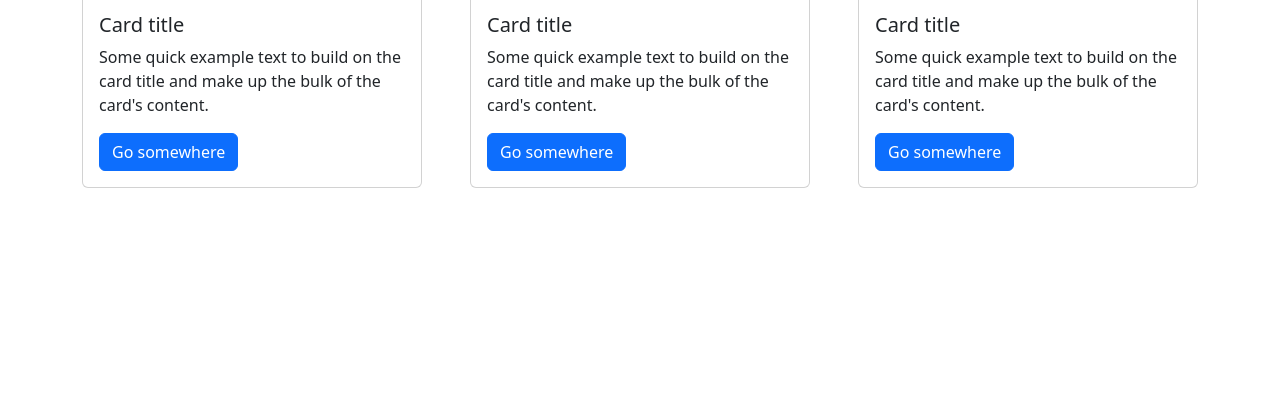
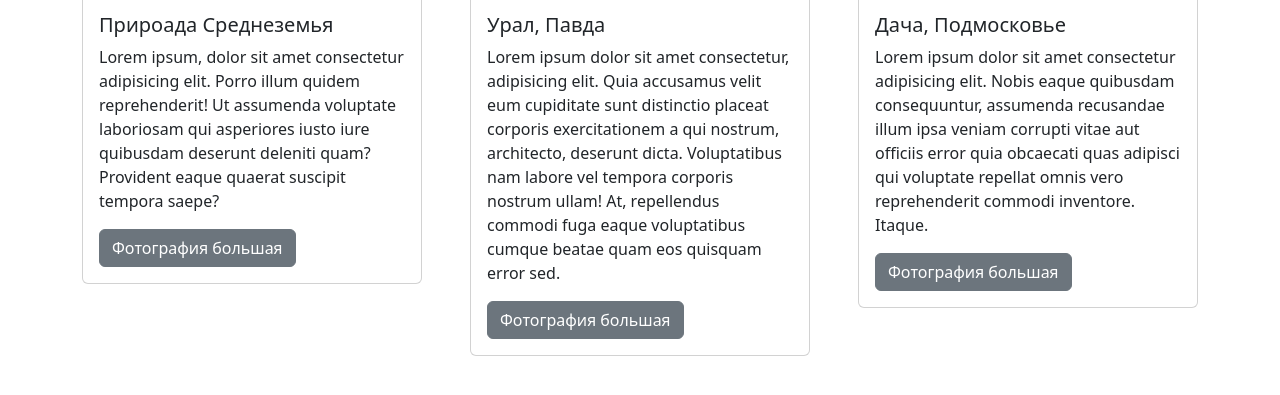
Before and after one commit to AndrewBiz/html-bogdan, a plain HTML site: page places.html in a window 1280 px wide. Shown: the part 479-874 px from the top of the page. Before the commit the page ends 800 px from the top, so only its background shows below. Drawn offline with nearby package versions, Linux system fonts and the light colour scheme.

Commit message:
photos and text added

```diff
--- a/places.html
+++ b/places.html
@@ -59,12 +59,19 @@
               alt="My image"
             />
             <div class="card-body">
-              <h5 class="card-title">Card title</h5>
+              <h5 class="card-title">Прироада Среднеземья</h5>
               <p class="card-text">
-                Some quick example text to build on the card title and make up
-                the bulk of the card's content.
+                Lorem ipsum, dolor sit amet consectetur adipisicing elit. Porro
+                illum quidem reprehenderit! Ut assumenda voluptate laboriosam
+                qui asperiores iusto iure quibusdam deserunt deleniti quam?
+                Provident eaque quaerat suscipit tempora saepe?
               </p>
-              <a href="#" class="btn btn-primary">Go somewhere</a>
+              <a
+                href="https://picsum.photos/id/13/1300"
+                class="btn btn-secondary"
+                target="_blank"
+                >Фотография большая</a
+              >
             </div>
           </div>
         </div>
@@ -77,12 +84,21 @@
               alt="My image"
             />
             <div class="card-body">
-              <h5 class="card-title">Card title</h5>
+              <h5 class="card-title">Урал, Павда</h5>
               <p class="card-text">
-                Some quick example text to build on the card title and make up
-                the bulk of the card's content.
+                Lorem ipsum dolor sit amet consectetur, adipisicing elit. Quia
+                accusamus velit eum cupiditate sunt distinctio placeat corporis
+                exercitationem a qui nostrum, architecto, deserunt dicta.
+                Voluptatibus nam labore vel tempora corporis nostrum ullam! At,
+                repellendus commodi fuga eaque voluptatibus cumque beatae quam
+                eos quisquam error sed.
               </p>
-              <a href="#" class="btn btn-primary">Go somewhere</a>
+              <a
+                href="https://picsum.photos/id/28/1300"
+                class="btn btn-secondary"
+                target="_blank"
+                >Фотография большая</a
+              >
             </div>
           </div>
         </div>
@@ -95,12 +111,20 @@
               alt="My image"
             />
             <div class="card-body">
-              <h5 class="card-title">Card title</h5>
+              <h5 class="card-title">Дача, Подмосковье</h5>
               <p class="card-text">
-                Some quick example text to build on the card title and make up
-                the bulk of the card's content.
+                Lorem ipsum dolor sit amet consectetur adipisicing elit. Nobis
+                eaque quibusdam consequuntur, assumenda recusandae illum ipsa
+                veniam corrupti vitae aut officiis error quia obcaecati quas
+                adipisci qui voluptate repellat omnis vero reprehenderit commodi
+                inventore. Itaque.
               </p>
-              <a href="#" class="btn btn-primary">Go somewhere</a>
+              <a
+                href="https://picsum.photos/id/33/1300"
+                class="btn btn-secondary"
+                target="_blank"
+                >Фотография большая</a
+              >
             </div>
           </div>
         </div>
```
